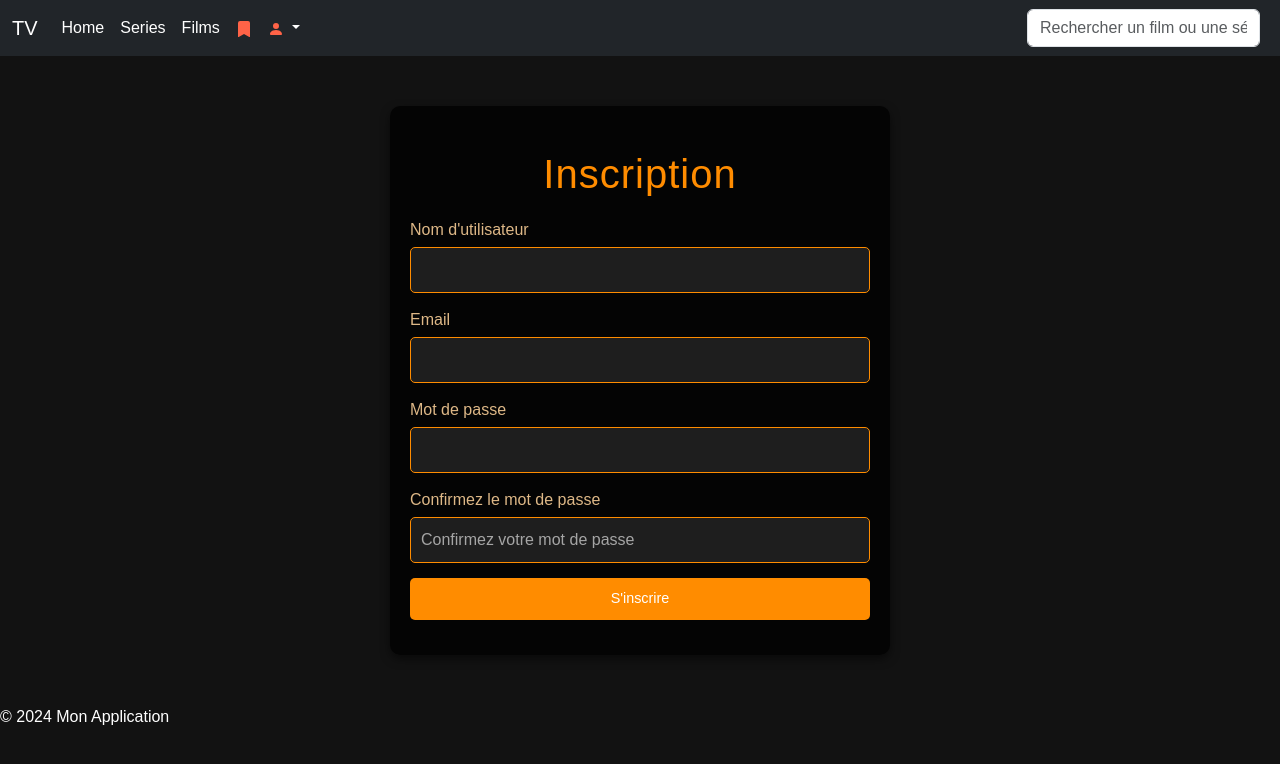
After one commit to Ibrahimpalisse/Cinetech, a PHP site: the page made by src/Views/templates/register.php in a window 1280 px wide. The commit adds this page. Shown: the top 764 px of the page. Run offline with PHP 8.4, Linux system fonts and the light colour scheme; the template is opened without the code that fills it, so the values that code supplies are empty; some libraries are stand-ins or nearby versions.

Commit message:
css de renger

```diff
--- a/index.php
+++ b/index.php
@@ -7,6 +7,7 @@ use App\Controllers\HomeController;
 use App\Controllers\DetailController;
 use App\Controllers\MovieController;
 use App\Controllers\TvController;
+use App\Controllers\registerController;
 
 try {
     // Récupérer l'URL sans le chemin de base
@@ -26,6 +27,10 @@ try {
     }elseif ($path === 'tv'){
         $controller = new TvController();
         $controller->tv();
+    }elseif ($path === 'register'){ {
+        $controller = new registerController();
+        $controller->register();
+    }
     } else {
         http_response_code(404);
         echo "Page not found: " . htmlspecialchars($path);
--- a/public/css/home.css
+++ b/public/css/home.css
@@ -2,26 +2,19 @@
 body {
   margin: 0;
   padding: 0;
-  background-color: black;
+  background-color: #121212;
+  font-family: 'Arial', sans-serif;
+  color: #fff;
+  overflow-x: hidden;
 }
 
 /* ======== TITLES ======== */
 .title_movie {
   text-align: center;
-  margin-top: 5vh;
+  margin: 3vh 0;
   color: #ff8c00;
-}
-
-.title_name {
-  color: aliceblue;
-  font-size: 2vh;
-  margin: 5px 0;
-}
-
-.note {
-  color: burlywood;
-  font-size: 2vh;
-  margin: 0;
+  font-size: 2.5rem;
+  letter-spacing: 1px;
 }
 
 /* ======== GENERAL LAYOUT ======== */
@@ -29,64 +22,93 @@ body {
   display: flex;
   flex-wrap: wrap;
   gap: 20px;
-  padding: 5vh;
-  justify-content: center; /* Center elements */
+  padding: 3vh 5vw;
+  justify-content: center;
 }
 
 /* ======== CARD STYLES ======== */
 .card_movie {
-  flex: 0 0 18%; /* Default size for large screens */
+  flex: 0 0 18%;
+  background-color: #1e1e1e;
+  border-radius: 10px;
+  box-shadow: 0 4px 10px rgba(0, 0, 0, 0.5);
   text-align: center;
-  background-color: rgba(0, 0, 0, 0.8);
-  border-radius: 10px;
-  color: white;
-  padding: 10px;
-  margin: 10px;
+  padding: 15px;
+  transition: transform 0.3s, box-shadow 0.3s;
 }
 
-.img_movie, .img_serie {
-  border-radius: 10px;
-  margin-bottom: 10px;
+.card_movie:hover {
+  transform: translateY(-5px);
+  box-shadow: 0 6px 20px rgba(255, 140, 0, 0.5);
 }
 
-/* ======== ICONS ======== */
-.list-icon {
-  fill: #d7b854; /* List icon color */
-  cursor: pointer;
+.img_movie {
+  width: 100%;
+  border-radius: 10px;
+  margin-bottom: 15px;
+  object-fit: cover;
 }
 
-.favoris-icon {
-  fill: #f10505; /* Favorite icon color */
+.title_name {
+  font-size: 1.2rem;
+  margin: 10px 0;
+  color: #ffdd99;
+}
+
+.note {
+  font-size: 0.9rem;
+  margin: 5px 0;
+  color: #ddd;
+}
+
+.btn {
+  background-color: #ff8c00;
+  color: #121212;
+  border: none;
+  border-radius: 5px;
+  padding: 8px 12px;
   cursor: pointer;
+  font-size: 0.9rem;
+  transition: background-color 0.3s, transform 0.2s;
+}
+
+.btn:hover {
+  background-color: #ff6500;
+  transform: scale(1.05);
 }
 
 /* ======== CAROUSEL ======== */
 .carousel {
   position: relative;
   overflow: hidden;
-  width: 100%;
-  max-width: 1200px;
-  margin: 20px auto;
+  max-width: 90%;
+
+  margin: 3vh auto;
 }
 
 .carousel-track {
   display: flex;
-  transition: transform 0.3s ease-in-out;
+  transition: transform 0.4s ease-in-out;
+  gap: 20px;
 }
 
-/* ======== CAROUSEL BUTTONS ======== */
 .carousel-btn {
   position: absolute;
   top: 50%;
   transform: translateY(-50%);
-  background-color: rgba(0, 0, 0, 0.5);
-  color: white;
+  background-color: rgba(0, 0, 0, 0.7);
+  color: #fff;
   border: none;
   font-size: 2rem;
+  padding: 10px;
   cursor: pointer;
-  padding: 10px;
   z-index: 10;
   border-radius: 50%;
+  transition: background-color 0.3s;
+}
+
+.carousel-btn:hover {
+  background-color: rgba(255, 140, 0, 0.7);
 }
 
 .carousel-btn-left {
@@ -98,41 +120,38 @@ body {
 }
 
 /* ======== RESPONSIVE DESIGN ======== */
-
-/* Large screens */
 @media (max-width: 1200px) {
   .card_movie {
-    flex: 0 0 30%; /* Adjust size for medium screens */
+    flex: 0 0 30%;
   }
 }
 
-/* Tablets */
 @media (max-width: 768px) {
   .card_movie {
-    flex: 0 0 45%; /* Size for tablets */
+    flex: 0 0 45%;
   }
-
   .carousel-btn {
     font-size: 1.5rem;
-    padding: 5px;
   }
 }
 
-/* Small screens */
 @media (max-width: 500px) {
   .card_movie {
-    flex: 0 0 100%; /* One card per row on small screens */
+    flex: 0 0 50%;
   }
-
-  .img_movie, .img_serie {
-    width: 90%; /* Larger image on small screens */
+  .img_movie {
+    width: 90%;
   }
-
   .title_name {
-    font-size: 2vh; /* Adjust title for readability */
+    font-size: 1rem;
   }
-
   .note {
-    font-size: 2vh; /* Adjust note size */
+    font-size: 0.8rem;
   }
+  .cadr {
+    gap: 0px;
 }
+.carousel{
+  max-width: 85%;
+}
+}
--- /dev/null
+++ b/public/css/register.css
@@ -0,0 +1,78 @@
+/* ======== FORM CONTAINER ======== */
+.form_container {
+  max-width: 500px;
+  margin: 50px auto;
+  padding: 20px;
+  background-color: rgba(0, 0, 0, 0.8);
+  border-radius: 10px;
+  color: white;
+  box-shadow: 0px 4px 10px rgba(0, 0, 0, 0.5);
+}
+
+/* ======== FORM TITLE ======== */
+.form_container .title_movie {
+  text-align: center;
+  margin-bottom: 20px;
+  color: #ff8c00;
+}
+
+/* ======== FORM GROUP ======== */
+.form_group {
+  margin-bottom: 15px;
+  display: flex;
+  flex-direction: column;
+}
+
+/* ======== LABEL ======== */
+.form_label {
+  margin-bottom: 5px;
+  font-size: 1rem;
+  color: burlywood;
+}
+
+/* ======== INPUT ======== */
+.form_input {
+  padding: 10px;
+  border: 1px solid #ff8c00;
+  border-radius: 5px;
+  background-color: rgba(255, 255, 255, 0.1);
+  color: white;
+  font-size: 1rem;
+}
+
+.form_input::placeholder {
+  color: rgba(255, 255, 255, 0.6);
+}
+
+.form_input:focus {
+  outline: none;
+  border-color: #ffa500;
+}
+
+/* ======== BUTTON ======== */
+.btn {
+  display: flex;
+  align-items: center;
+  justify-content: center;
+  gap: 5px;
+  background-color: #ff8c00;
+  color: white;
+  border: none;
+  padding: 10px 15px;
+  border-radius: 5px;
+  cursor: pointer;
+  transition: background-color 0.3s ease;
+}
+
+.btn:hover {
+  background-color: #ffa500;
+}
+
+.list-icon {
+  fill: white;
+  transition: fill 0.3s ease;
+}
+
+.btn:hover .list-icon {
+  fill: black;
+}
--- a/public/js/carouselle.js
+++ b/public/js/carouselle.js
@@ -1,4 +1,3 @@
-// Select all carousels
 const carousels = document.querySelectorAll('.carousel');
 
 carousels.forEach((carousel) => {
@@ -6,16 +5,15 @@ carousels.forEach((carousel) => {
     const slides = Array.from(track.children);
     const nextButton = carousel.querySelector('.carousel-btn-right');
     const prevButton = carousel.querySelector('.carousel-btn-left');
-
     let currentIndex = 0;
 
-    // Update the carousel position
+    // Mise à jour du carrousel
     const updateCarousel = () => {
         const slideWidth = slides[0].getBoundingClientRect().width;
         track.style.transform = `translateX(-${currentIndex * slideWidth}px)`;
     };
 
-    // Move to next slide
+    // Bouton suivant
     nextButton.addEventListener('click', () => {
         if (currentIndex < slides.length - 1) {
             currentIndex++;
@@ -23,7 +21,7 @@ carousels.forEach((carousel) => {
         }
     });
 
-    // Move to previous slide
+    // Bouton précédent
     prevButton.addEventListener('click', () => {
         if (currentIndex > 0) {
             currentIndex--;
@@ -31,6 +29,10 @@ carousels.forEach((carousel) => {
         }
     });
 
-    // Make it responsive
-    window.addEventListener('resize', updateCarousel);
+    // Ajustement dynamique à la taille de l'écran
+    window.addEventListener('resize', () => {
+        updateCarousel();
+    });
+
+    updateCarousel();
 });
--- a/src/Views/templates/Tv.php
+++ b/src/Views/templates/Tv.php
@@ -14,7 +14,7 @@ function getGenreNames($genreIds, $allGenres) {
 ?>
 <?php foreach ($genres as $genre) {
     if ($genre['id'] == $selected_genre) {
-        echo '<h2 class="title_movie text-center">Genres/' . htmlspecialchars($genre['name']) . '<span class="line">'.  '<br>'. 'Page/' . htmlspecialchars($pagination['current_page']) .''. '</span>';
+        echo '<h2 class="title_movie text-center">Genres/' . htmlspecialchars($genre['name']). '</h2>';
         break;
     }
 } ?>
@@ -76,7 +76,7 @@ function getGenreNames($genreIds, $allGenres) {
 <div class="btn-toolbar mb-3 p-3" role="toolbar" aria-label="Toolbar with button groups">
 
     <div class="btn-group me-3" role="group" aria-label="Pagination">
-        <?php for ($i = 1; $i <= min($pagination['total_pages'], 5); $i++): ?>
+        <?php for ($i = 1; $i <= min($pagination['total_pages'], 6); $i++): ?>
             <a href="?genre=<?= $selected_genre ?>&page=<?= $i ?>"
                class="btn btn-outline-secondary <?= $i == $pagination['current_page'] ? 'active' : '' ?> me-2">
                <?= $i ?>
--- a/src/Views/templates/_gabarit.php
+++ b/src/Views/templates/_gabarit.php
@@ -6,8 +6,9 @@
     <link href="https://cdn.jsdelivr.net/npm/bootstrap@5.3.3/dist/css/bootstrap.min.css" rel="stylesheet" integrity="sha384-QWTKZyjpPEjISv5WaRU9OFeRpok6YctnYmDr5pNlyT2bRjXh0JMhjY6hW+ALEwIH" crossorigin="anonymous">
     <script src="https://cdn.jsdelivr.net/npm/bootstrap@5.3.3/dist/js/bootstrap.bundle.min.js" integrity="sha384-YvpcrYf0tY3lHB60NNkmXc5s9fDVZLESaAA55NDzOxhy9GkcIdslK1eN7N6jIeHz" crossorigin="anonymous"></script>
     <link href="./public/css/nav.css?<?php echo time(); ?>" rel="stylesheet"/>
-    <link href="./public/css/details.css?<?php echo time(); ?>" rel="stylesheet"/>
+   <link href="./public/css/details.css?<?php echo time(); ?>" rel="stylesheet"/>
     <link href="./public/css/home.css?<?php echo time(); ?>" rel="stylesheet"/>
+    <link href="./public/css/register.css?<?php echo time(); ?>" rel="stylesheet"/>
 
     <title>Accueil</title>
 </head>
@@ -31,23 +32,25 @@
                 </li>
                 <li class="nav-item">
                     <a class="nav-link text-white me-auto" href="#">
-                        <svg xmlns="http://www.w3.org/2000/svg" width="16" height="16" class="bi bi-bookmark-fill list-icon" viewBox="0 0 16 16">
-                           <path d="M2 2v13.5a.5.5 0 0 0 .74.439L8 13.069l5.26 2.87A.5.5 0 0 0 14 15.5V2a2 2 0 0 0-2-2H4a2 2 0 0 0-2 2"/>
-                        </svg>
+                    <svg xmlns="http://www.w3.org/2000/svg" width="16" height="16" style="fill: rgba(255, 99, 71, 1);" class="bi bi-bookmark-fill list-icon" viewBox="0 0 16 16">
+                              <path d="M2 2v13.5a.5.5 0 0 0 .74.439L8 13.069l5.26 2.87A.5.5 0 0 0 14 15.5V2a2 2 0 0 0-2-2H4a2 2 0 0 0-2 2"/>
+                     </svg>
+
                     </a>
                 </li>
                 <li class="nav-item dropdown">
                     <a class="nav-link dropdown-toggle" href="#" id="userDropdown" role="button" data-bs-toggle="dropdown" aria-expanded="false">
-                        <svg xmlns="http://www.w3.org/2000/svg" width="16" height="16" fill="currentColor" class="bi bi-person-fill" viewBox="0 0 16 16">
-                            <path d="M3 14s-1 0-1-1 1-4 6-4 6 3 6 4-1 1-1 1zm5-6a3 3 0 1 0 0-6 3 3 0 0 0 0 6"/>
-                        </svg>
+                    <svg xmlns="http://www.w3.org/2000/svg" width="16" height="16" style="fill: rgba(255, 99, 71, 1);" class="bi bi-person-fill" viewBox="0 0 16 16">
+                                    <path d="M3 14s-1 0-1-1 1-4 6-4 6 3 6 4-1 1-1 1zm5-6a3 3 0 1 0 0-6 3 3 0 0 0 0 6"/>
+                    </svg>
+
                     </a>
                     <ul class="dropdown-menu dropdown-menu-dark" aria-labelledby="userDropdown">
                         <li>
                             <a class="dropdown-item" href="#">Se connecter</a>
                         </li>
                         <li>
-                            <a class="dropdown-item" href="#">S'inscrire</a>
+                            <a class="dropdown-item" href="<?= URL ?>register">S'inscrire</a>
                         </li>
                         <li>
                             <a class="dropdown-item" href="#">Profil</a>
--- a/src/Views/templates/movies.php
+++ b/src/Views/templates/movies.php
@@ -78,7 +78,7 @@ function getGenreNames($genreIds, $allGenres) {
 <div class="btn-toolbar mb-3 p-3" role="toolbar" aria-label="Toolbar with button groups">
 
     <div class="btn-group me-3" role="group" aria-label="Pagination">
-        <?php for ($i = 1; $i <= min($pagination['total_pages'], 5); $i++): ?>
+        <?php for ($i = 1; $i <= min($pagination['total_pages'], 6); $i++): ?>
             <a href="?genre=<?= $selected_genre ?>&page=<?= $i ?>"
                class="btn btn-outline-secondary <?= $i == $pagination['current_page'] ? 'active' : '' ?> me-2">
                <?= $i ?>
--- /dev/null
+++ b/src/Views/templates/register.php
@@ -0,0 +1,30 @@
+<?php
+
+?>
+
+<div class="form_container">
+    <h1 class="title_movie">Inscription</h1>
+    <form  method="POST" class="registration_form">
+        <div class="form_group">
+            <label for="username" class="form_label">Nom d'utilisateur</label>
+            <input type="text" id="username" name="username" class="form_input"  value="<?php echo isset($_SESSION['username']) ? htmlspecialchars($_SESSION['username']) : ''; ?>">
+        </div>
+        <div class="form_group">
+            <label for="email" class="form_label">Email</label>
+            <input type="email" id="email" name="email" class="form_input"  value="<?php echo isset($_SESSION['email']) ? htmlspecialchars($_SESSION['email']) : ''; ?>">
+        </div>
+        <div class="form_group">
+            <label for="password" class="form_label">Mot de passe</label>
+            <input type="password" id="password" name="password" class="form_input"  value="<?php echo isset($_SESSION['password']) ? htmlspecialchars($_SESSION['password']) : ''; ?>">
+        </div>
+        <div class="form_group">
+            <label for="confirm_password" class="form_label">Confirmez le mot de passe</label>
+            <input type="password" id="confirm_password" name="confirm_password" class="form_input" placeholder="Confirmez votre mot de passe" required>
+        </div>
+        <div class="form_group">
+            <button name="register" type="submit" class="btn">
+                S'inscrire
+            </button>
+        </div>
+    </form>
+</div>
```
Also changed, not shown: src/Controllers/registerController.php (added, +55 -0 lines), src/Models/Register.php (added, +29 -0 lines), src/Views/templates/details.php (+41 -7 lines), src/Views/templates/home.php (+7 -3 lines).
